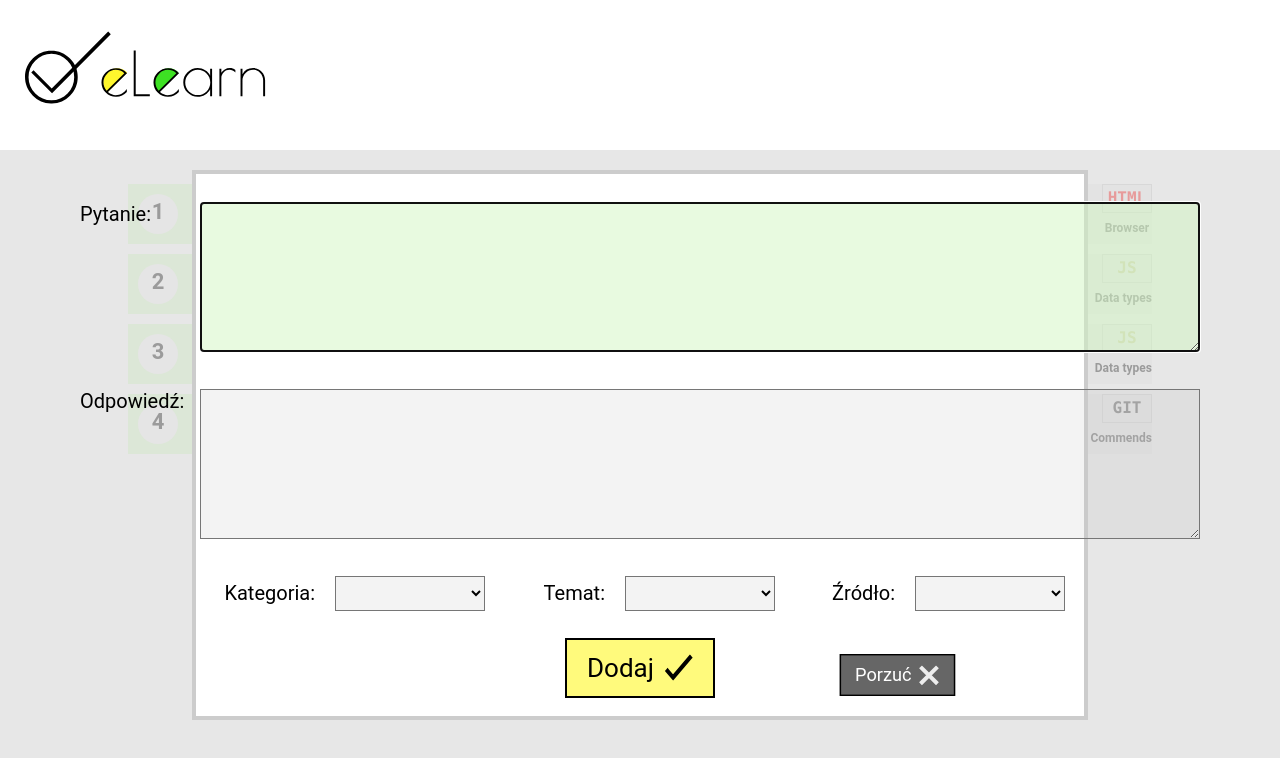
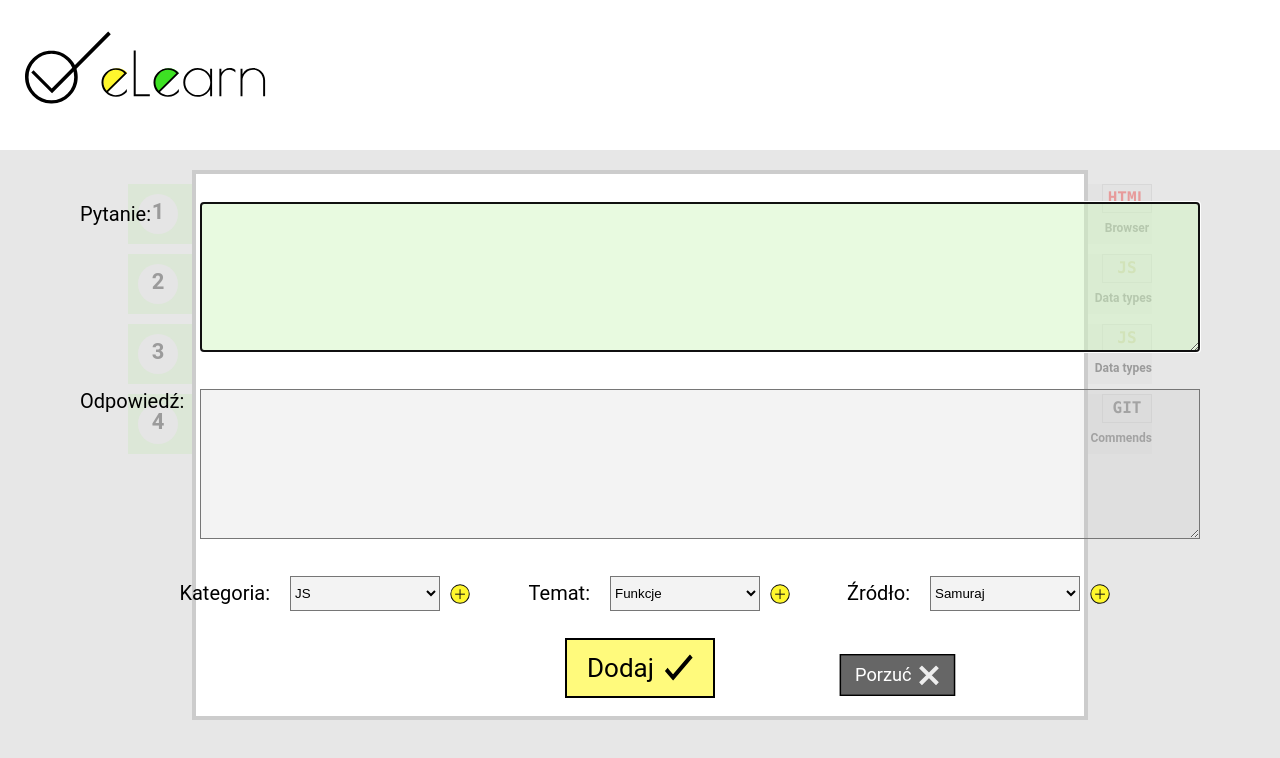
Before and after one commit to kargeb/eLearn, a React (Create React App) app: page /questions in a window 1280 px wide. Both pictures are taken after a click on the button "Dodaj". Shown: the top 758 px of the page. Built offline with nearby package versions, Linux system fonts and the light colour scheme.

Commit message:
add adding new options in any Select component

```diff
--- a/src/components/atoms/select/Select.jsx
+++ b/src/components/atoms/select/Select.jsx
@@ -1,6 +1,9 @@
-import React from 'react';
+import React, { useState } from 'react';
 import PropTypes from 'prop-types';
 import styled from 'styled-components';
+import Icon from '../icons/Icon';
+import plusIcon from '../../../assets/images/PlusIcon.svg';
+import Input from '../input/Input';
 
 const StyledWrapper = styled.div`
   display: flex;
@@ -29,7 +32,46 @@ const StyledOption = styled.option`
   background-color: rgba(196, 196, 196, 0.2);
 `;
 
-const Select = ({ category, options, gotValue, setValue }) => {
+const StyledIcon = styled(Icon)`
+  margin-top: 8px;
+  width: 20px;
+  height: 20px;
+  cursor: pointer;
+`;
+
+const StyledAddSelectForm = styled.div`
+  position: absolute;
+  padding: 20px;
+  width: 600px;
+  height: 300px;
+  top: 100px;
+  left: calc(50% - 300px);
+  z-index: 200;
+  background-color: white;
+  border: 2px grey solid;
+`;
+
+const StyledList = styled.ul`
+  list-style-type: square;
+  margin: 10px 25px;
+  font-size: 16px;
+`;
+
+const Select = ({ category, options, gotValue, setValue, addOption }) => {
+  const [isNewCategoryFormVisible, setNewCategoryFormVisibility] = useState(
+    false
+  );
+
+  const [newOption, setNewOption] = useState('');
+
+  const HandleAddOption = () => {
+    addOption(category, newOption);
+  };
+
+  const toggleNewCategoryForm = () => {
+    setNewCategoryFormVisibility(!isNewCategoryFormVisible);
+  };
+
   return (
     <StyledWrapper>
       <StyledLabel htmlFor={category}>{category}:</StyledLabel>
@@ -39,11 +81,39 @@ const Select = ({ category, options, gotValue, setValue }) => {
         value={gotValue}
         onChange={e => setValue(e.target.value)}
       >
-        <StyledOption disabled hidden />
+        {/* <StyledOption disabled hidden /> */}
+        {console.log(options)}
         {options.map(option => (
           <StyledOption key={option}>{option}</StyledOption>
         ))}
       </StyledSelect>
+      <StyledIcon
+        horizontalGap
+        icon={plusIcon}
+        onClick={toggleNewCategoryForm}
+      />
+      {isNewCategoryFormVisible && (
+        <StyledAddSelectForm>
+          <StyledLabel>{category}</StyledLabel>
+          <StyledList>
+            {options.map(option => (
+              <li key={option}>{option}</li>
+            ))}
+          </StyledList>
+          <Input
+            label="Noww wpis: "
+            name="newOption"
+            gotValue={newOption}
+            setValue={setNewOption}
+          />
+          <button type="button" onClick={HandleAddOption}>
+            Dodaj
+          </button>
+          <button type="button" onClick={toggleNewCategoryForm}>
+            Zamknij
+          </button>
+        </StyledAddSelectForm>
+      )}
     </StyledWrapper>
   );
 };
--- a/src/components/organisms/NewQuestionForm/NewQuestionForm.jsx
+++ b/src/components/organisms/NewQuestionForm/NewQuestionForm.jsx
@@ -80,16 +80,53 @@ const NewQuestionForm = ({ toggleFormVisibility, handleNewQuestion }) => {
   const [category, setCategory] = useState('');
   const [subject, setSubject] = useState('');
   const [source, setSource] = useState('');
-  const [prompVisible, setPromptVisibility] = useState(false);
+  const [emptyFieldsPrompt, setEmptyFildsPrompt] = useState(false);
 
-  const categoryOptions = ['JavaScript', 'HTML', 'GIT', 'React'];
-  const topicOptions = ['Funkcje', 'Tablice', 'Hooki', 'Komendy', 'Other'];
-  const sourceOptions = ['Samuraj', 'ModernJS', 'Roman', 'Doc', 'Other'];
+  const [categoryOptions, setCategoryOptions] = useState([
+    'JS',
+    'HTML',
+    'GIT',
+    'React'
+  ]);
+  const [topicOptions, setTopicOptions] = useState([
+    'Funkcje',
+    'Tablice',
+    'Hooki',
+    'Komendy',
+    'Other'
+  ]);
+  const [sourceOptions, setSourceOptions] = useState([
+    'Samuraj',
+    'ModernJS',
+    'Roman',
+    'Doc',
+    'Other'
+  ]);
+
+  const addOption = (Category, newOption) => {
+    switch (Category) {
+      case 'Kategoria':
+        setCategoryOptions(prevState => [...prevState, newOption]);
+        break;
+      case 'Temat':
+        setTopicOptions(prevState => [...prevState, newOption]);
+        break;
+      case 'Źródło':
+        setSourceOptions(prevState => [...prevState, newOption]);
+        break;
+      default:
+        break;
+    }
+  };
+
+  // const categoryOptions = ['JS', 'HTML', 'GIT', 'React'];
+  // const topicOptions = ['Funkcje', 'Tablice', 'Hooki', 'Komendy', 'Other'];
+  // const sourceOptions = ['Samuraj', 'ModernJS', 'Roman', 'Doc', 'Other'];
 
   const resetStates = () => {
     setQuestion('');
     setAnswer('');
-    // setCategory('');   disabled due to stay chosen in next questions
+    // setCategory('');   commented due to stay chosen in next adding questions
     // setSubject('');
   };
 
@@ -100,7 +137,7 @@ const NewQuestionForm = ({ toggleFormVisibility, handleNewQuestion }) => {
   }, []);
 
   const sendQuestion = () => {
-    setPromptVisibility(false);
+    setEmptyFildsPrompt(false);
 
     const newQuestion = {
       question,
@@ -116,7 +153,7 @@ const NewQuestionForm = ({ toggleFormVisibility, handleNewQuestion }) => {
       resetStates();
       inputRef.current.focus();
     } else {
-      setPromptVisibility(true);
+      setEmptyFildsPrompt(true);
     }
   };
 
@@ -140,18 +177,21 @@ const NewQuestionForm = ({ toggleFormVisibility, handleNewQuestion }) => {
         <StyledSelectsWrapper>
           <Select
             category="Kategoria"
+            addOption={addOption}
             options={categoryOptions}
             gotValue={category}
             setValue={setCategory}
           />
           <Select
             category="Temat"
+            addOption={addOption}
             options={topicOptions}
             gotValue={subject}
             setValue={setSubject}
           />
           <Select
             category="Źródło"
+            addOption={addOption}
             options={sourceOptions}
             gotValue={source}
             setValue={setSource}
@@ -167,7 +207,7 @@ const NewQuestionForm = ({ toggleFormVisibility, handleNewQuestion }) => {
             <Icon horizontalGap icon={cancelIcon} />
           </StyledCancelButton>
         </StyledButtonWrapper>
-        {prompVisible && <StyledPrompt>Są puste pola!</StyledPrompt>}
+        {emptyFieldsPrompt && <StyledPrompt>Są puste pola!</StyledPrompt>}
       </StyledFormWrapper>
     </>
   );
```
Also changed, not shown: 1 other file (tests, documents, lock files or other folders).
